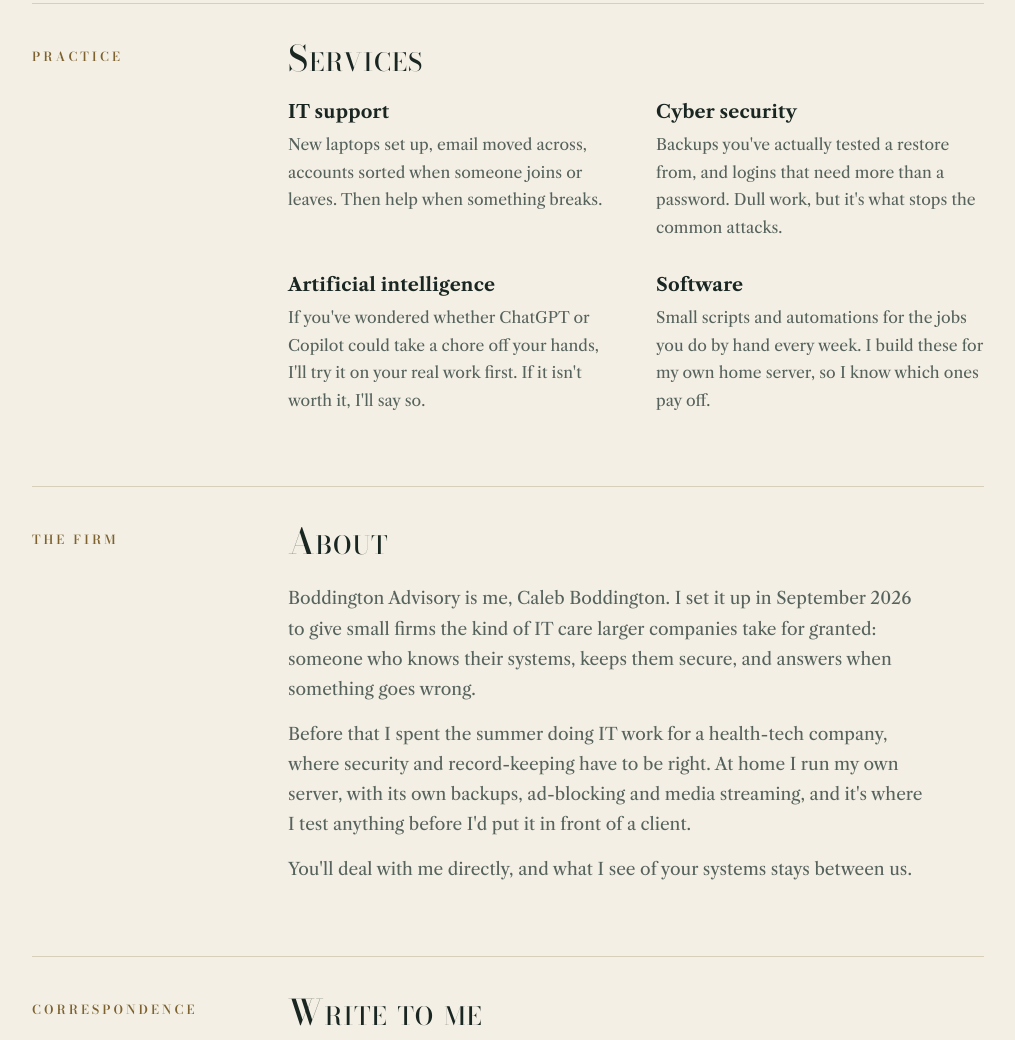
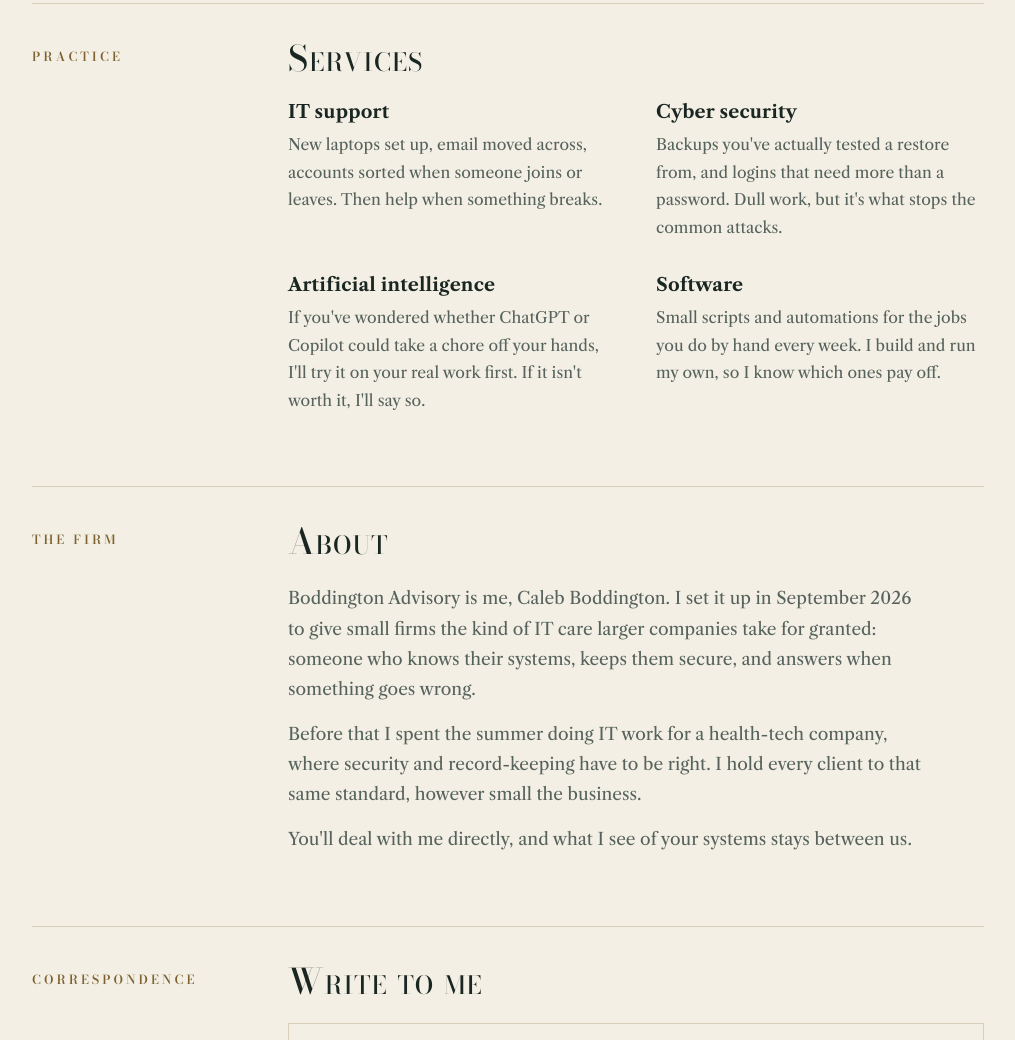
Before and after one commit to Caleb-Boddington/boddington-advisory, a plain HTML site: page index.html in a window 1280 px wide. Shown: the part 566-1606 px from the top of the page, without its empty margins (132-1147 px from the left). Drawn offline with nearby package versions, Linux system fonts and the light colour scheme.

Commit message:
About: replace the home-server line with the standard the firm works to

```diff
--- a/index.html
+++ b/index.html
@@ -221,7 +221,7 @@
         </div>
         <div class="service">
           <h3>Software</h3>
-          <p>Small scripts and automations for the jobs you do by hand every week. I build these for my own home server, so I know which ones pay off.</p>
+          <p>Small scripts and automations for the jobs you do by hand every week. I build and run my own, so I know which ones pay off.</p>
         </div>
       </div>
     </div>
@@ -232,7 +232,7 @@
     <div class="prose">
       <h2 id="about">About</h2>
       <p>Boddington Advisory is me, Caleb Boddington. I set it up in September 2026 to give small firms the kind of IT care larger companies take for granted: someone who knows their systems, keeps them secure, and answers when something goes wrong.</p>
-      <p>Before that I spent the summer doing IT work for a health-tech company, where security and record-keeping have to be right. At home I run my own server, with its own backups, ad-blocking and media streaming, and it's where I test anything before I'd put it in front of a client.</p>
+      <p>Before that I spent the summer doing IT work for a health-tech company, where security and record-keeping have to be right. I hold every client to that same standard, however small the business.</p>
       <p>You'll deal with me directly, and what I see of your systems stays between us.</p>
     </div>
   </section>
```
